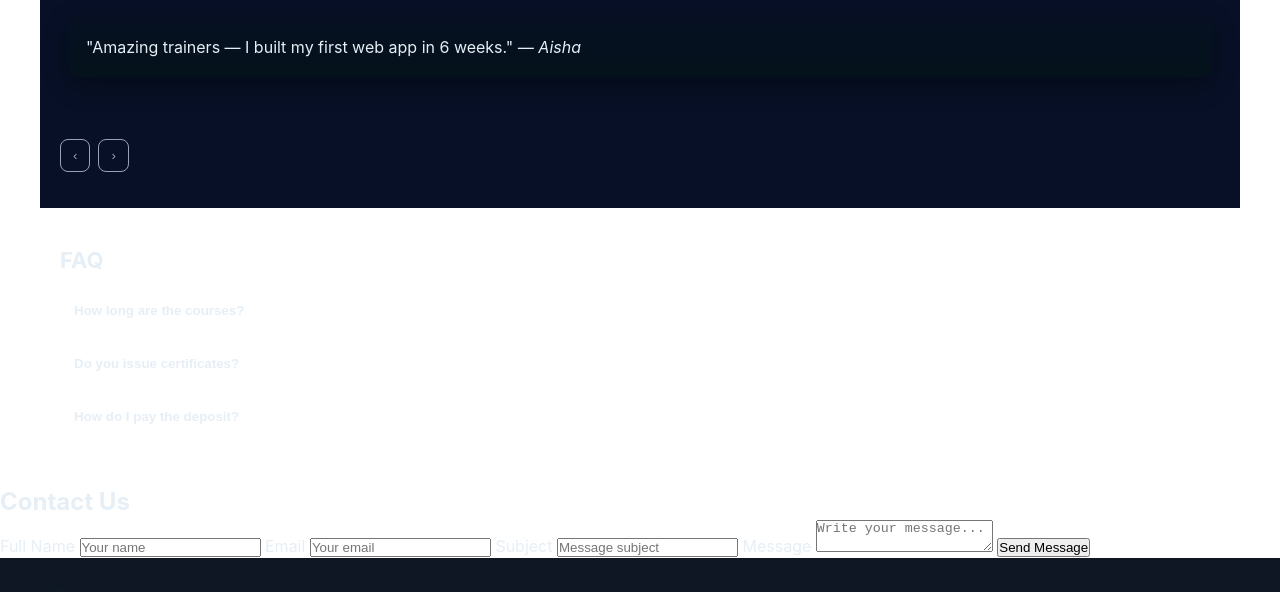
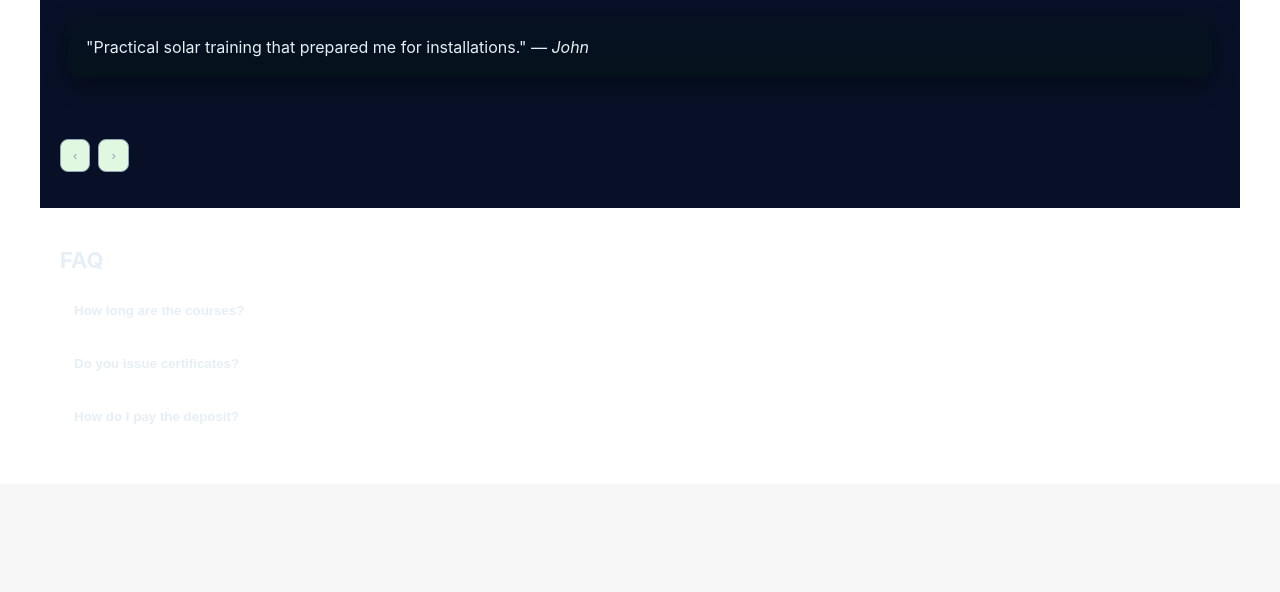
Before and after one commit to geetrendsmiley/omegasystem, a plain HTML site: page index.html in a window 1280 px wide. Shown: the part 2033-2625 px from the top of the page. Drawn offline with Linux system fonts and the light colour scheme.

Commit message:
style changes
commit real style

```diff
--- a/style.css
+++ b/style.css
@@ -2,8 +2,8 @@
 :root {
   --height: 72px;
   --bg: #0f1724;
-  --accent: #06b6d4;
-  --muted: #166fec;
+  --accent: #0bea3f;
+  --muted: #073022;
 }
 body {
   margin: 0;
@@ -51,7 +51,7 @@ body {
   width: 38px;
   height: 38px;
   border-radius: 8px;
-  background: var(--accent);
+  background: transparent ;
   display: inline-block;
   box-shadow: 0 4px 18px rgba(55, 121, 133, 0.15);
 }
@@ -74,12 +74,12 @@ body {
   transition: color 0.15s, background 0.15s;
 }
 .t0g_nav a:hover {
-  color: white;
+  color: rgb(40, 222, 74);
   background: rgba(255, 255, 255, 0.03);
 }
 /* CTA */
 .btn_zzq {
-  background: linear-gradient(90deg, var(--accent), #54e6d5);
+  background: linear-gradient(90deg, var(--accent), #032f06);
   padding: 9px 14px;
   border-radius: 10px;
   color: #042;
@@ -160,7 +160,7 @@ body {
   width: 36px;
   height: 36px;
   border-radius: 8px;
-  background: var(--accent);
+  background: transparent ;
   display: inline-block;
   box-shadow: 0 4px 18px rgba(6, 182, 212, 0.15);
 }
@@ -217,7 +217,7 @@ body {
 :root {
   --bg: #0f1724;
   --muted: #94a3b8;
-  --accent: #06b6d4;
+  --accent: #334833;
   --card: #071127;
   --glass: rgba(255, 255, 255, 0.03);
   --max-width: 1200px;
@@ -282,7 +282,7 @@ body {
   align-items: center;
 }
 .zq_btn {
-  background: linear-gradient(90deg, var(--accent), #14b8a6);
+  background: linear-gradient(90deg, var(--accent), #26e773);
   border: none;
   padding: 12px 16px;
   border-radius: 10px;
@@ -504,7 +504,7 @@ body {
 }
 .fb_prev,
 .fb_next {
-  background: transparent;
+  background: rgb(224, 247, 224);
   border: 1px solid var(--muted);
   padding: 8px 12px;
   border-radius: 8px;
@@ -530,7 +530,7 @@ body {
 .qa_q {
   width: 100%;
   text-align: left;
-  background: var(--glass);
+  background: var(--light);
   border: none;
   padding: 14px;
   border-radius: 10px;
@@ -540,7 +540,7 @@ body {
 }
 .qa_a {
   padding: 12px 14px;
-  background: #f8fafc;
+  background: #ddf5da;
   border-radius: 10px;
   margin-top: 6px;
   color: #062631;
@@ -648,3 +648,60 @@ body {
     align-items: flex-start;
   }
 }
+/* contact form  */
+
+.contcat-body {
+  font-family: Arial, sans-serif;
+  background: #f7f7f7;
+  display: flex;
+  justify-content: center;
+  align-items: center;
+  height: 100vh;
+  margin: 0;
+}
+.contact-form {
+  background: #fff;
+  padding: 25px;
+  border-radius: 12px;
+  box-shadow: 0px 4px 12px rgba(0,0,0,0.1);
+  width: 100%;
+  max-width: 450px;
+
+}
+.contact-form h2 {
+  margin-bottom: 15px;
+  text-align: center;
+  color: #333;
+}
+.contact-form label {
+  display: block;
+  margin-bottom: 5px;
+  font-weight: bold;
+  color: #444;
+}
+.contact-form input,
+.contact-form textarea {
+  width: 100%;
+  padding: 10px;
+  margin-bottom: 15px;
+  border: 1px solid #ddd;
+  border-radius: 8px;
+  font-size: 14px;
+}
+.contact-form textarea {
+  resize: none;
+  height: 120px;
+}
+.contact-form button {
+  width: 100%;
+  padding: 12px;
+  border: none;
+  background: #4CAF50;
+  color: white;
+  font-size: 16px;
+  border-radius: 8px;
+  cursor: pointer;
+}
+.contact-form button:hover {
+  background: #45a049;
+}
```
